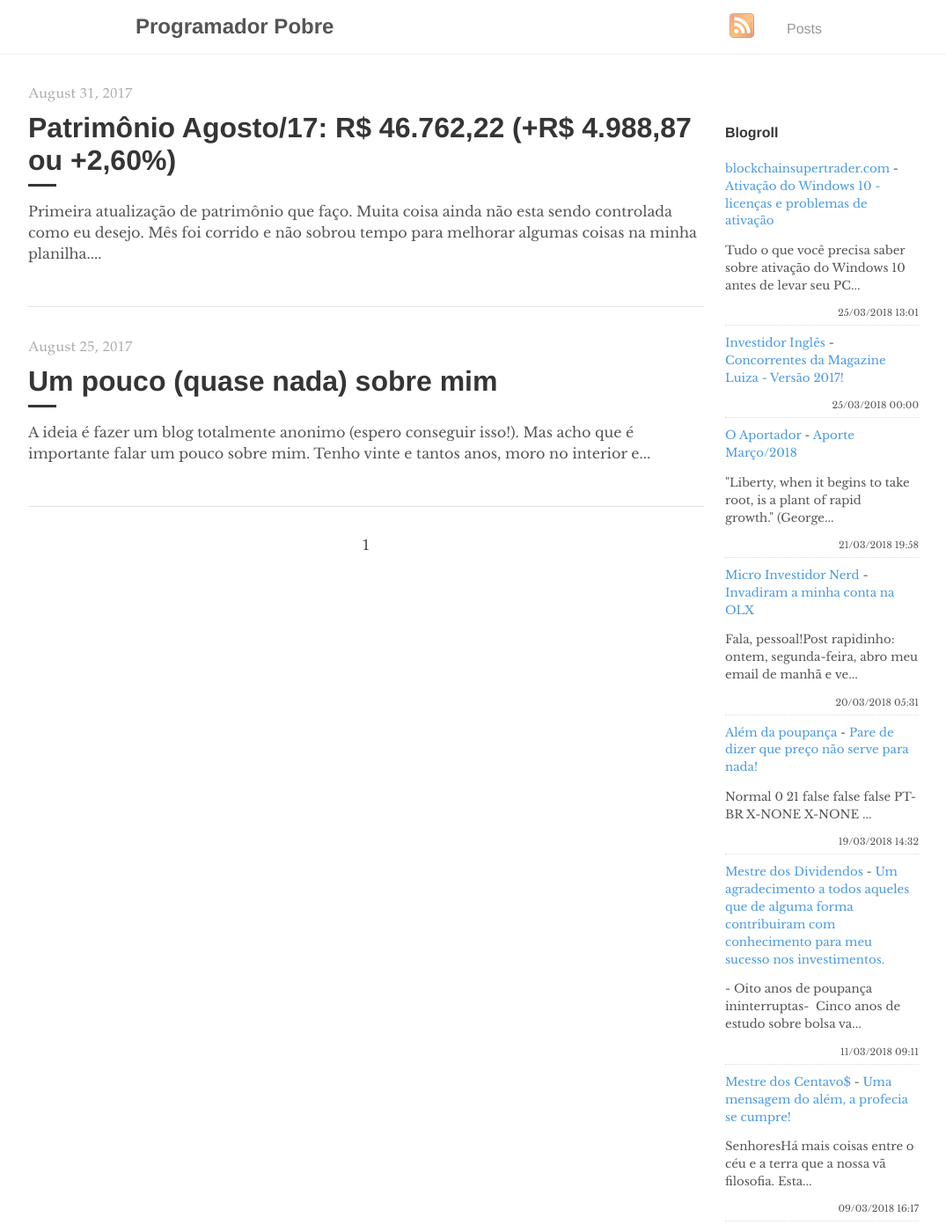
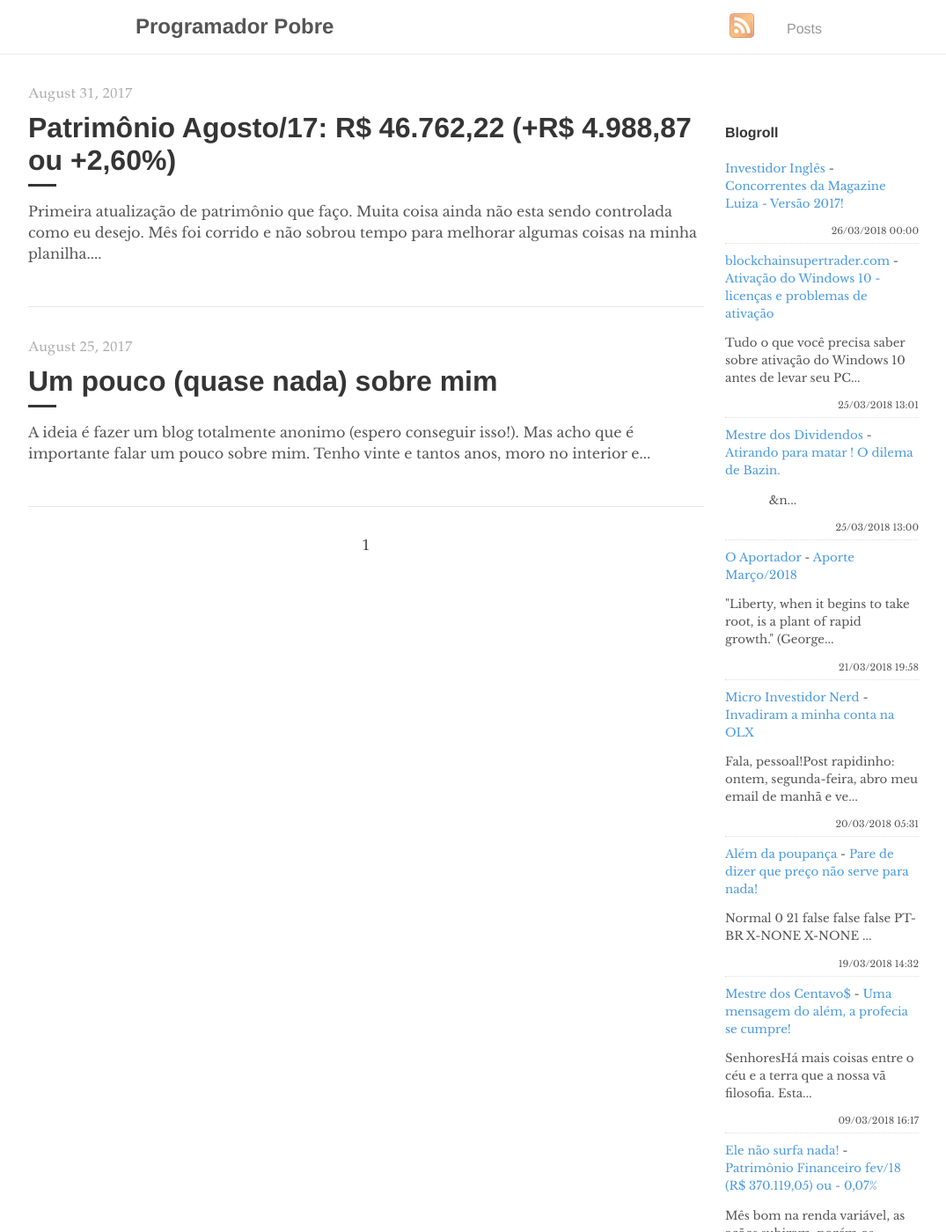
Before and after one commit to programadorpobre/programadorpobre.github.io, a Jekyll site: the page built from index.html, in a window 1280 px wide and 1400 px high. Shown: the whole window at 88% size, without its empty margins (96-1171 px from the left). Built offline with Jekyll 4.4.1, drawn with Linux system fonts in a browser that asks for light colours; the list of posts is cut into pages by our own code; comment, search, counter and statistics services are not loaded.

Commit message:
[ci skip] travis #233

```diff
--- a/_includes/feed-entries.html
+++ b/_includes/feed-entries.html
@@ -1,12 +1,17 @@
+<div class="feed-entry">
+    <a class="feed-entry-site-name" href="http://www.investidoringles.com/">Investidor Inglês</a> - <a class="feed-entry-title" href="http://www.investidoringles.com/2018/03/concorrentes-mglu3-2017.html">Concorrentes da Magazine Luiza - Versão 2017!</a>
+    <p class="feed-entry-summary"></p>
+    <time datetime="2018-03-26T00:00:00.000-03:00">26/03/2018 00:00</time>
+</div>
 <div class="feed-entry">
     <a class="feed-entry-site-name" href="http://www.blockchainsupertrader.com/">blockchainsupertrader.com</a> - <a class="feed-entry-title" href="http://www.blockchainsupertrader.com/2018/03/ativacao-do-windows-10-licencas-e.html">Ativação do Windows 10 - licenças e problemas de ativação</a>
     <p class="feed-entry-summary">Tudo o que você precisa saber sobre ativação do Windows 10 antes de levar seu PC...</p>
     <time datetime="2018-03-25T13:01:00.001-03:00">25/03/2018 13:01</time>
 </div>
 <div class="feed-entry">
-    <a class="feed-entry-site-name" href="http://www.investidoringles.com/">Investidor Inglês</a> - <a class="feed-entry-title" href="http://www.investidoringles.com/2018/03/concorrentes-mglu3-2017.html">Concorrentes da Magazine Luiza - Versão 2017!</a>
-    <p class="feed-entry-summary"></p>
-    <time datetime="2018-03-25T00:00:00.000-03:00">25/03/2018 00:00</time>
+    <a class="feed-entry-site-name" href="https://mestredosdividendos.blogspot.com/">Mestre dos Dividendos</a> - <a class="feed-entry-title" href="https://mestredosdividendos.blogspot.com/2018/03/atirando-para-matar-o-dilema-de-bazin.html">Atirando para matar ! O dilema de Bazin.</a>
+    <p class="feed-entry-summary">&nbsp;&nbsp;&nbsp;&nbsp;&nbsp;&nbsp;&nbsp;&nbsp;&nbsp;&nbsp;&nbsp;&nbsp;&nbsp;&n...</p>
+    <time datetime="2018-03-25T13:00:00.000-07:00">25/03/2018 13:00</time>
 </div>
 <div class="feed-entry">
     <a class="feed-entry-site-name" href="https://oaportadorfinanceiro.blogspot.com/">O Aportador</a> - <a class="feed-entry-title" href="https://oaportadorfinanceiro.blogspot.com/2018/03/aporte-marco2018.html">Aporte Março/2018</a>
@@ -24,11 +29,6 @@
     <time datetime="2018-03-19T14:32:00.000-03:00">19/03/2018 14:32</time>
 </div>
 <div class="feed-entry">
-    <a class="feed-entry-site-name" href="https://mestredosdividendos.blogspot.com/">Mestre dos Dividendos</a> - <a class="feed-entry-title" href="https://mestredosdividendos.blogspot.com/2018/03/um-agradecimento-todos-aqueles-que-de.html">Um agradecimento a todos aqueles que de  alguma forma contribuiram  com conhecimento para meu sucesso nos investimentos.</a>
-    <p class="feed-entry-summary">- Oito anos de poupança ininterruptas-&nbsp; Cinco anos de estudo sobre bolsa va...</p>
-    <time datetime="2018-03-11T09:11:00.003-07:00">11/03/2018 09:11</time>
-</div>
-<div class="feed-entry">
     <a class="feed-entry-site-name" href="https://mestredoscentavos.blogspot.com/">Mestre dos Centavo$</a> - <a class="feed-entry-title" href="https://mestredoscentavos.blogspot.com/2018/03/uma-mensagem-do-alem-profecia-se-cumpre.html">Uma mensagem do além, a profecia se cumpre!</a>
     <p class="feed-entry-summary">SenhoresHá mais coisas entre o céu e a terra que a nossa vã filosofia.&nbsp;Esta...</p>
     <time datetime="2018-03-09T16:17:00.000-08:00">09/03/2018 16:17</time>
```
